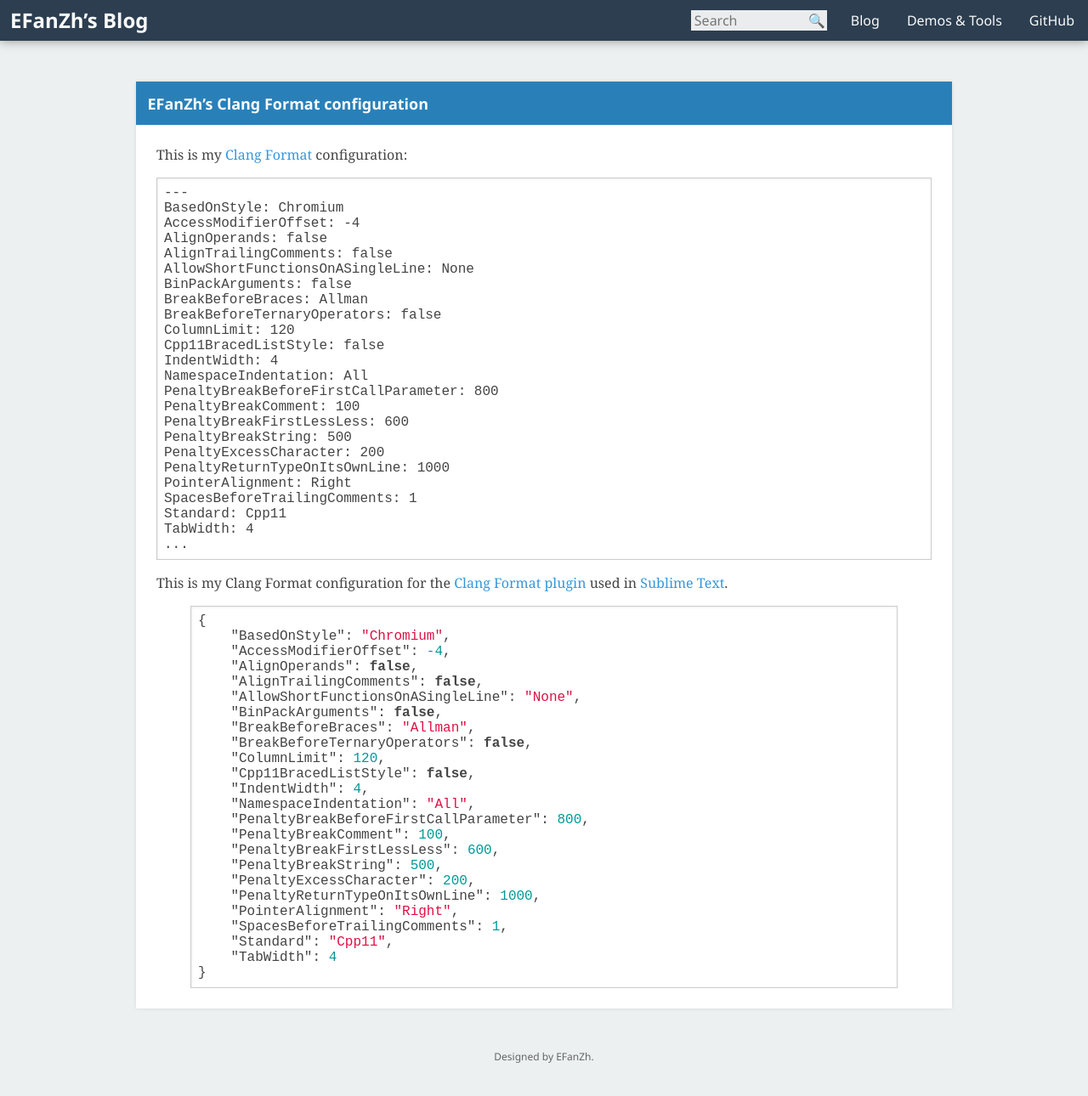
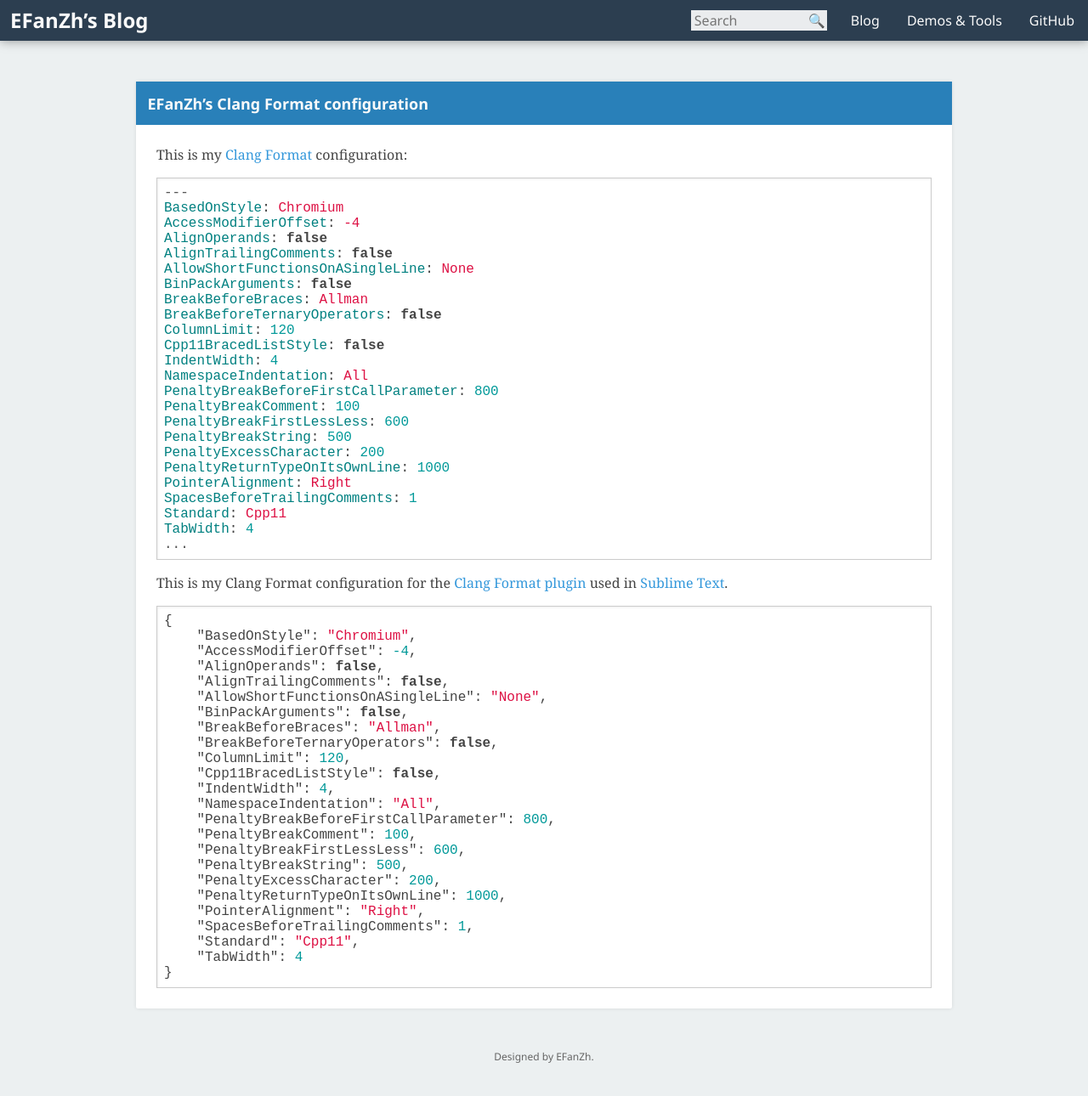
Before and after one commit to fuzeyi/efanzh.github.io, a Jekyll site: the page built from _posts/2015-03-24-clang-format-configuration.md, in a window 1280 px wide and 1300 px high. Shown: the top 1290 px of the window at 85% size. Built offline with Jekyll 4.4.1, drawn with Linux system fonts in a browser that asks for light colours.

Commit message:
Update highlighter

````diff
--- a/_posts/2015-03-24-clang-format-configuration.md
+++ b/_posts/2015-03-24-clang-format-configuration.md
@@ -4,34 +4,36 @@ title: EFanZh’s Clang Format configuration
 
 This is my [Clang Format](http://clang.llvm.org/docs/ClangFormat.html) configuration:
 
-    ---
-    BasedOnStyle: Chromium
-    AccessModifierOffset: -4
-    AlignOperands: false
-    AlignTrailingComments: false
-    AllowShortFunctionsOnASingleLine: None
-    BinPackArguments: false
-    BreakBeforeBraces: Allman
-    BreakBeforeTernaryOperators: false
-    ColumnLimit: 120
-    Cpp11BracedListStyle: false
-    IndentWidth: 4
-    NamespaceIndentation: All
-    PenaltyBreakBeforeFirstCallParameter: 800
-    PenaltyBreakComment: 100
-    PenaltyBreakFirstLessLess: 600
-    PenaltyBreakString: 500
-    PenaltyExcessCharacter: 200
-    PenaltyReturnTypeOnItsOwnLine: 1000
-    PointerAlignment: Right
-    SpacesBeforeTrailingComments: 1
-    Standard: Cpp11
-    TabWidth: 4
-    ...
+```yaml
+---
+BasedOnStyle: Chromium
+AccessModifierOffset: -4
+AlignOperands: false
+AlignTrailingComments: false
+AllowShortFunctionsOnASingleLine: None
+BinPackArguments: false
+BreakBeforeBraces: Allman
+BreakBeforeTernaryOperators: false
+ColumnLimit: 120
+Cpp11BracedListStyle: false
+IndentWidth: 4
+NamespaceIndentation: All
+PenaltyBreakBeforeFirstCallParameter: 800
+PenaltyBreakComment: 100
+PenaltyBreakFirstLessLess: 600
+PenaltyBreakString: 500
+PenaltyExcessCharacter: 200
+PenaltyReturnTypeOnItsOwnLine: 1000
+PointerAlignment: Right
+SpacesBeforeTrailingComments: 1
+Standard: Cpp11
+TabWidth: 4
+...
+```
 
 This is my Clang Format configuration for the [Clang Format plugin](//packagecontrol.io/packages/Clang%20Format) used in [Sublime Text](//www.sublimetext.com/).
 
-{% highlight json %}
+```json
 {
     "BasedOnStyle": "Chromium",
     "AccessModifierOffset": -4,
@@ -56,4 +58,4 @@ This is my Clang Format configuration for the [Clang Format plugin](//packagecon
     "Standard": "Cpp11",
     "TabWidth": 4
 }
-{% endhighlight %}
+```
--- a/stylesheets/syntax-highlighting.css
+++ b/stylesheets/syntax-highlighting.css
@@ -1,4 +1,4 @@
-.highlight > pre, .post > pre
+pre.highlight
 {
     border: 1px solid #ccc;
     box-shadow: inset 1px 1px 3px #eee;
````
Also changed, not shown: _posts/2013-03-13-enable-visual-styles.md (+2 -2 lines), _posts/2014-01-29-chrome-extension-configuration.md (+3 -2 lines), _posts/2014-05-12-sublime-text-configuration.md (+2 -2 lines).
